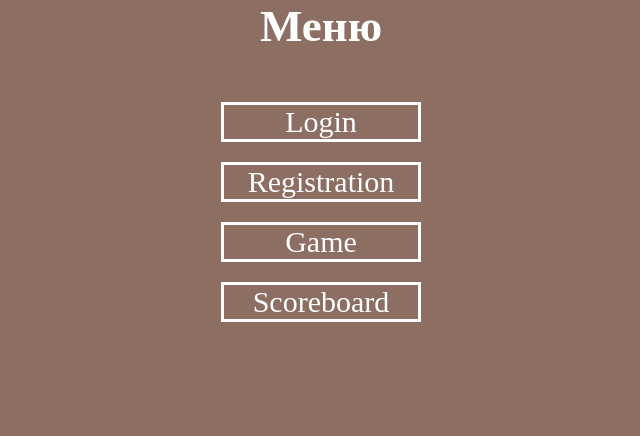
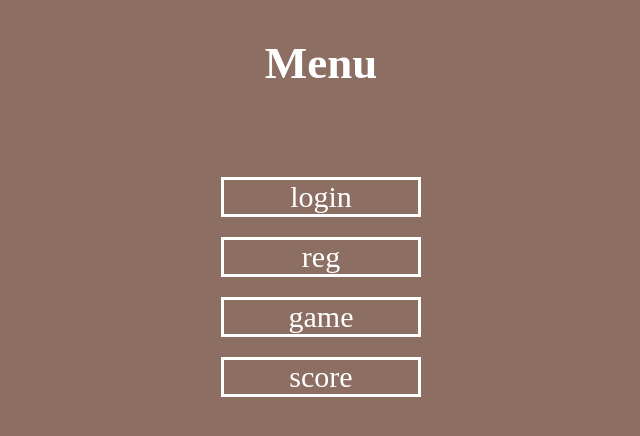
Before and after one commit to Dagger00/vlad-s-clicker, a website: page public/index.html in a window 1280 px wide. Shown: the whole page, without its empty margins (319-959 px from the left). Drawn offline with Linux system fonts and the light colour scheme.

Commit message:
add application module system

```diff
--- /dev/null
+++ b/public/components/block/Block.js
@@ -0,0 +1,40 @@
+(function () {
+    "use strict";
+
+    class Block {
+
+      constructor(el) {
+        this.el = el;
+      }
+
+      static Create(tagName = 'div', classes = [], attributes = {}) {
+        const el = document.createElement(tagName);
+        classes.forEach(function (item) {
+          el.classList.add(item);
+        });
+        for (let attr in attributes) {
+          el.setAttribute(attr, attributes[attr]);
+        }
+        return new Block(el);
+      }
+
+      hide() {
+        this.el.setAttribute('hidden', true);
+      }
+
+      show() {
+        this.el.removeAttribute('hidden');
+      }
+
+      append(elem) {
+        this.el.appendChild(elem);
+      }
+
+      setText(text) {
+        this.el.textContent = text;
+      }
+
+    }
+
+    window.Block = Block;
+  })();
--- /dev/null
+++ b/public/components/form/Form.js
@@ -0,0 +1,24 @@
+(function () {
+  "use strict";
+
+  const Block = window.Block;
+  const Input = window.Input;
+
+  class Form extends Block {
+    constructor(el) {
+      super(el);
+    }
+
+    static Create(classname, inputs = [],) {
+      let form = Block.Create('form', [classname]);
+
+      inputs.forEach(function (input) {
+        form.append(Input.Create(input.className, input.name, input.type, input.placeholder, input.value).el);
+      });
+      return new Form(form.el)
+    }
+  }
+
+  window.Form = Form;
+
+})();
--- /dev/null
+++ b/public/components/image/Image.js
@@ -0,0 +1,18 @@
+(function () {
+  "use strict";
+
+  const Block = window.Block;
+
+  class Image extends Block {
+    constructor(el) {
+      super(el);
+    }
+
+    static Create(className, src, alt) {
+      const img = Block.Create('img', [className], {'src': src, 'alt': alt});
+      return new Image(img.el);
+    }
+  }
+
+  window.Image = Image;
+})();
--- /dev/null
+++ b/public/components/input/Input.js
@@ -0,0 +1,18 @@
+(function () {
+  "use strict";
+  const Block = window.Block;
+
+  class Input extends Block {
+    constructor(el) {
+      super(el);
+    }
+
+    static Create(className, name, type, placeholder, value) {
+      let input = Block.Create('input', [className], {'name': name, 'type': type, 'placeholder': placeholder, 'value': value});
+      return new Input(input.el);
+    }
+
+  }
+
+  window.Input = Input;
+})();
--- /dev/null
+++ b/public/components/link/Link.js
@@ -0,0 +1,26 @@
+(function () {
+  "use strict";
+  const Block = window.Block;
+
+  class Link extends Block{
+    constructor(el) {
+      super(el);
+    }
+
+    static Create(href, classes = [], attributes = {}, text) {
+      const a = document.createElement('a');
+      classes.forEach(function (item) {
+        a.classList.add(item);
+      });
+      for(let attr in attributes) {
+        a.setAttribute(attr, attributes[attr]);
+      }
+      a.setAttribute('href', href);
+      a.textContent = text;
+      return new Link(a);
+    }
+
+  }
+
+  window.Link = Link;
+})();
--- /dev/null
+++ b/public/components/menu/Menu.js
@@ -0,0 +1,25 @@
+(function () {
+  "use strict";
+  const Block = window.Block;
+  const Link = window.Link;
+
+  class Menu extends Block {
+    constructor(el) {
+      super(el)
+    }
+
+    static Create(elements = [], attributes = {}) {
+      const list = Block.Create('ul', ['menu__item-list'], attributes);
+      elements.forEach(function (item) {
+        let listItem = Block.Create('li', ['menu__item']);
+        let link = Link.Create(item, ['menu__link'], {'data-link': item}, item);
+        listItem.append(link.el);
+        list.append(listItem.el);
+      });
+
+      return new Menu(list.el);
+    }
+  }
+
+  window.Menu = Menu;
+})();
--- /dev/null
+++ b/public/components/section/Section.js
@@ -0,0 +1,27 @@
+(function () {
+  "use strict";
+
+  const Block = window.Block;
+  const Title = window.Title;
+  const Link = window.Link;
+
+  class Section extends Block {
+    constructor(el) {
+      super(el);
+    }
+
+    static Create(className, titleTag, title, innerElem) {
+      const section = Block.Create('section', [className]);
+      const titleElement = Title.Create(titleTag, [className], title);
+      if (className !== 'menu') {
+        const link = Link.Create('menu', ['menu__link'], {'data-link': 'menu'}, 'Меню');
+        section.append(link.el);
+        section.el.hidden = true;
+      }
+      section.append(titleElement.el);
+      section.append(innerElem);
+      return new Section(section.el);
+    }
+  }
+  window.Section = Section;
+})();
--- /dev/null
+++ b/public/components/title/Title.js
@@ -0,0 +1,21 @@
+(function () {
+  "use strict";
+  const Block = window.Block;
+
+  class Title extends Block {
+    constructor(el) {
+      super(el);
+    }
+
+    static Create(tagName, classnames = [], text) {
+      let element = document.createElement(tagName);
+      classnames.forEach(function (item) {
+        element.classList.add(item);
+      });
+      element.textContent = text;
+      return new Block(element);
+    }
+  }
+
+  window.Title = Title;
+})();
--- a/public/css/index.css
+++ b/public/css/index.css
@@ -1,4 +1,10 @@
 [hidden] { display: none !important }
+
+section {
+  display: flex;
+  flex-direction: column;
+  align-items: center;
+}
 #app {
   margin: 0;
   padding: 0;
@@ -68,7 +74,12 @@ form {
   align-items: center;
 }
 
+.game__container {
+  display: flex;
+  flex-direction: column;
+  align-items: center;
+}
+
 .game__persona {
   height: 500px;
-
 }
--- a/public/index.html
+++ b/public/index.html
@@ -7,56 +7,14 @@
   <style></style>
 </head>
 <body class="app" id="app">
-<section class="menu">
-  <h1 class="menu__title">Меню</h1>
-  <ul class="menu__item-list">
-    <li class="menu__item"><a href="/login" class="menu__link" data-link="login">Login</a></li>
-    <li class="menu__item"><a href="/reg" class="menu__link" data-link="reg">Registration</a></li>
-    <li class="menu__item"><a href="/game" class="menu__link" data-link="game">Game</a></li>
-    <li class="menu__item"><a href="/score" class="menu__link" data-link="score">Scoreboard</a></li>
-  </ul>
-</section>
-<section class="login" hidden>
-  <a href="/menu" class="menu__link" data-link="menu">Menu</a>
-  <div class="login__block">
-    <form action="/login" class="login__form">
-      <label>
-        <input name="login" class="login__input" placeholder="Login">
-      </label>
-      <label>
-        <input name="password" class="login__input" placeholder="Password">
-      </label>
-      <input type="submit" class="login__input" value="Login">
-    </form>
-  </div>
-</section>
-<section class="reg" hidden>
-  <a href="/menu" class="menu__link" data-link="menu">Menu</a>
-  <div class="reg__block">
-    <form action="/reg" class="reg__form">
-      <label>
-        <input name="login" class="reg__input" placeholder="Login">
-      </label>
-      <label>
-        <input name="password" class="reg__input" placeholder="Password">
-      </label>
-      <label>
-        <input name="password" class="reg__input" placeholder="Re-enter password">
-      </label>
-      <input type="submit" class="reg__input" value="Register">
-    </form>
-  </div>
-</section>
-<section class="game" hidden>
-  <a href="/menu" class="menu__link" data-link="menu">Menu</a>
-  <h1 class="game__title">Hello Game</h1>
-  <img class="game__persona" id="game__persona" src="img/vlad.png" alt="Vlad">
-  <span class="game__counter" id="game__counter">0</span>
-</section>
-<section class="score" hidden>
-  <a href="/menu" class="menu__link" data-link="menu">Menu</a>
-  <h1>Hello Scoreboard</h1>
-</section>
+<script src="components/block/Block.js"></script>
+<script src="components/link/Link.js"></script>
+<script src="components/image/Image.js"></script>
+<script src="components/menu/Menu.js"></script>
+<script src="components/title/Title.js"></script>
+<script src="components/input/Input.js"></script>
+<script src="components/form/Form.js"></script>
+<script src="components/section/Section.js"></script>
 <script src="index.js"></script>
 </body>
 </html>
--- a/public/index.js
+++ b/public/index.js
@@ -1,7 +1,53 @@
 'use-strict'
 
 
-const persona = document.getElementById('game__persona');
+const section = window.Section;
+const menu = window.Menu;
+const form = window.Form;
+const image = window.Image;
+const title = window.Title;
+
+const menuItems = [
+  'login',
+  'reg',
+  'game',
+  'score'
+];
+const menuBlock = menu.Create(menuItems);
+
+const loginFormBlock = form.Create('login__form', [
+  {'className': 'login__input', 'name': 'login', 'type': 'text', placeholder: 'Enter login', value: ''},
+  {'className': 'login__input', 'name': 'password', 'type': 'password', placeholder: 'Enter password', value: ''},
+  {'className': 'login__input', 'name': 'button', 'type': 'submit', placeholder: '', value: 'Войти'},
+]);
+const signUpFormBlock = form.Create('login__form', [
+  {'className': 'reg__input', 'name': 'login', 'type': 'text', placeholder: 'Enter login', value: ''},
+  {'className': 'reg__input', 'name': 'password', 'type': 'password', placeholder: 'Enter password', value: ''},
+  {'className': 'reg__input', 'name': 'password', 'type': 'password', placeholder: 'Re-enter password', value: ''},
+  {'className': 'reg__input', 'name': 'button', 'type': 'submit', placeholder: '', value: 'Зарегистрироваться'},
+]);
+
+const gameBlock = Block.Create('div', ['game__container']);
+const gameImg = Image.Create('game__persona', 'img/vlad.png', 'Vlad');
+const gameCounter = title.Create('span', ['game__counter'], '0');
+gameBlock.append(gameImg.el);
+gameBlock.append(gameCounter.el);
+
+const scoreBlock = Block.Create('div', ['score__container']);
+
+const menuSection = section.Create('menu', 'h1', 'Menu', menuBlock.el);
+const loginSection = section.Create('login', 'h1', 'Login', loginFormBlock.el);
+const regSection = section.Create('reg', 'h1', 'Sign-Up', signUpFormBlock.el);
+const gameSection = section.Create('game', 'h1', 'Hello Game', gameBlock.el);
+const scoreSection = section.Create('score', 'h1', 'Hello Score', scoreBlock.el);
+
+document.getElementById('app').appendChild(menuSection.el);
+document.getElementById('app').appendChild(loginSection.el);
+document.getElementById('app').appendChild(regSection.el);
+document.getElementById('app').appendChild(gameSection.el);
+document.getElementById('app').appendChild(scoreSection.el);
+
+const persona = document.getElementsByClassName('game__persona')[0];
 const sections = document.getElementsByTagName('section');
 const links = document.querySelectorAll('.menu__link');
 const sectionsArray = Array.from(sections);
@@ -23,7 +69,7 @@ linksArray.forEach(function (item) {
 });
 
 persona.addEventListener('click', function (event) {
-  let counter = document.getElementById('game__counter');
+  let counter = document.getElementsByClassName('game__counter')[0];
   let textContent = counter.textContent;
   counter.textContent = parseInt(textContent) + 1;
 });
```
Also changed, not shown: 1 other file.
